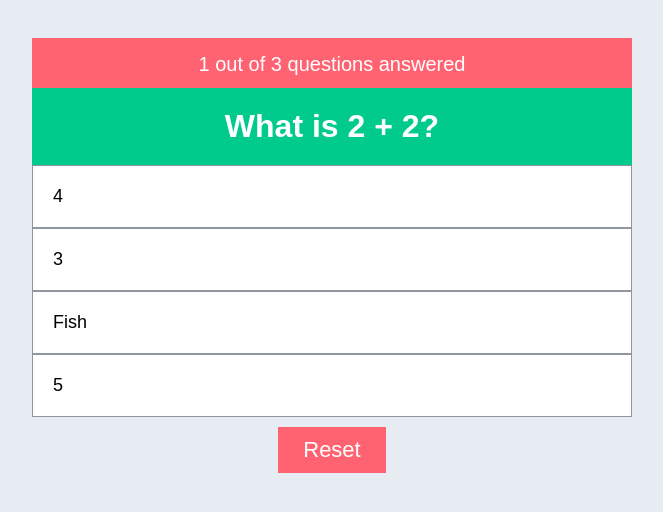
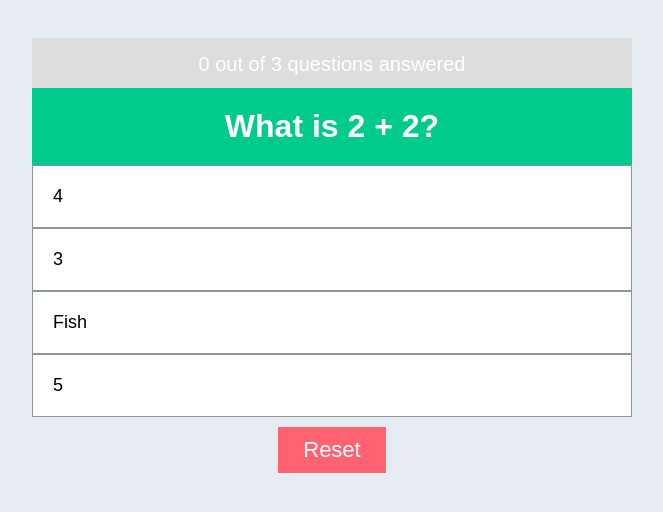
Before and after one commit to jatanassian/vue-quizz, a Vue app: page / in a window 1280 px wide. Shown: the top 512 px of the page, without its empty margins (308-971 px from the left). Built offline with nearby package versions, Linux system fonts and the light colour scheme.

Commit message:
make progress bar dynamic

```diff
--- a/src/App.vue
+++ b/src/App.vue
@@ -105,8 +105,10 @@ export default {
   methods: {
     questionAnswered(isCorrect) {
       if (isCorrect) {
-        this.totalCorrect++
+        this.totalCorrect++;
       }
+
+      this.questionsAnswered++;
     }
   }
 }
--- a/src/components/Questions.vue
+++ b/src/components/Questions.vue
@@ -1,8 +1,10 @@
 <template>
   <div class="questions-ctr">
     <div class="progress">
-      <div class="bar"></div>
-      <div class="status">1 out of 3 questions answered</div>
+      <div class="bar" :style="{ width: `${(questionsAnswered / questions.length) * 100}%`}"></div>
+      <div class="status">
+        {{ questionsAnswered }} out of {{ questions.length }} questions answered
+      </div>
     </div>
     <div
       class="single-question"
```
